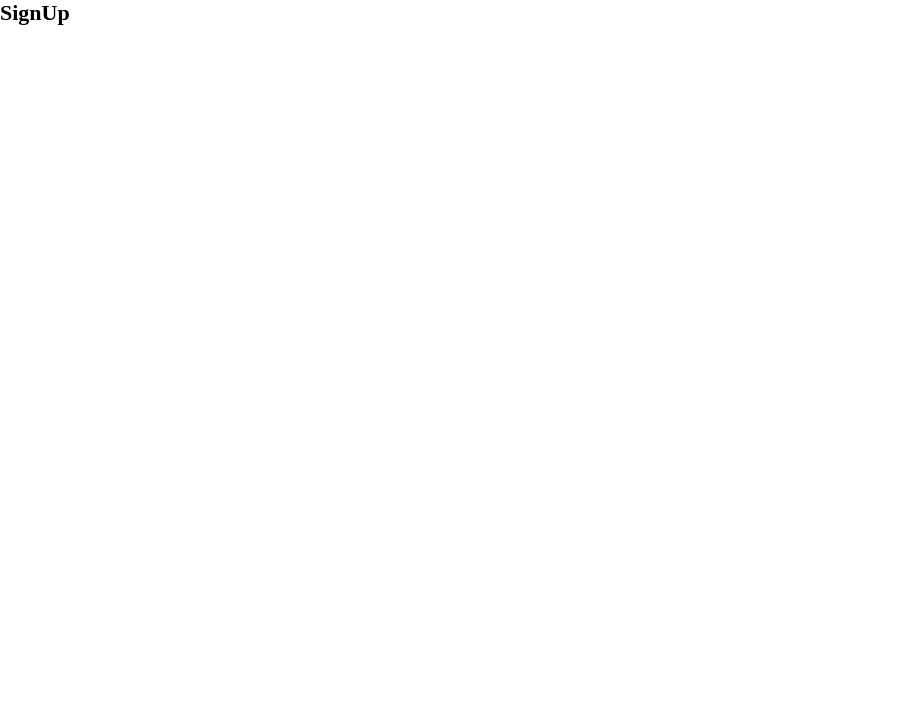
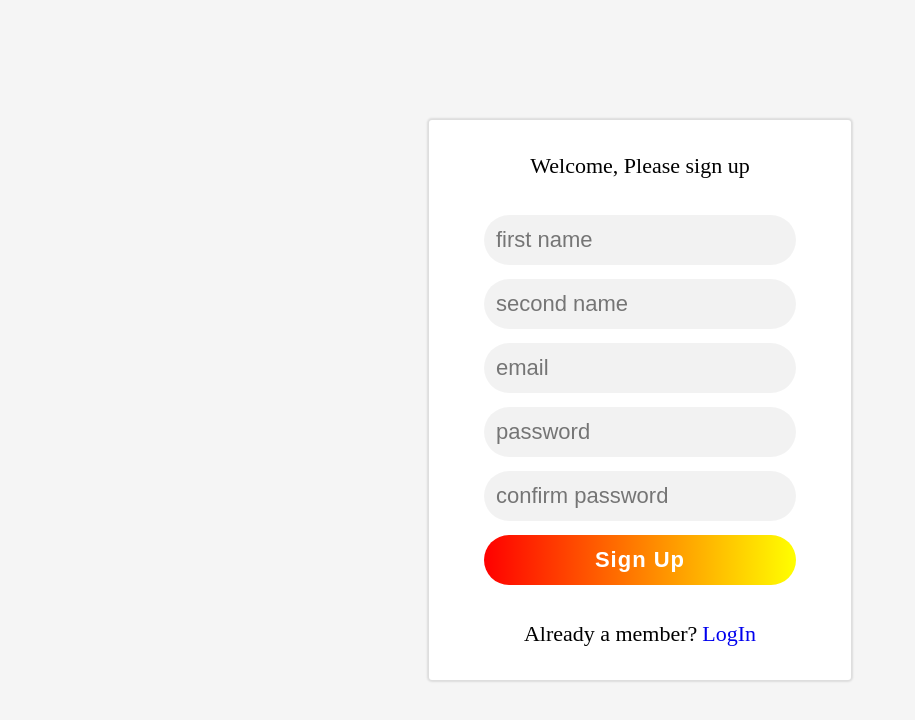
Before and after one commit to atulnitrr/tFront, a React (Create React App) app: page /signup in a window 1280 px wide. Shown: the top 720 px of the page, without its empty margins (0-915 px from the left). Built offline with nearby package versions, Linux system fonts and the light colour scheme.

Commit message:
Added sign up form

```diff
--- /dev/null
+++ b/src/css/Login.css
@@ -0,0 +1,55 @@
+* {
+  margin: 0;
+  padding: 0;
+  box-sizing: border-box;
+}
+
+.login-f-wrapper-top {
+  grid-column: 1/-1;
+  width: 100%;
+  display: flex;
+  justify-content: center;
+  align-items: center;
+  background-color: rgba(0, 0, 0, 0.04);
+}
+
+.login-f-wrapper {
+  /* border: 2px solid seagreen; */
+  min-height: calc(70%);
+  min-width: calc(30%);
+  display: flex;
+  flex-direction: column;
+  justify-content: space-between;
+  background-color: #fff;
+  box-shadow: 0 0 5px 5px rgba(0, 0, 0, 0.04);
+  padding: 50px 30px;
+}
+
+.login-form-wrapper {
+  display: flex;
+  flex-direction: column;
+  padding: 20px 30px;
+}
+
+.login-f-wrapper span {
+  text-align: center;
+  padding-top: 10px;
+}
+
+.login-form-wrapper > * {
+  margin: 10px 0;
+  padding: 12px;
+  background-color: rgba(0, 0, 0, 0.05);
+  outline: none;
+  border: none;
+  border-radius: 25px;
+}
+.already-a-mem-login {
+  text-align: center;
+  padding-bottom: 10px;
+}
+
+.mem-b a {
+  text-decoration: none;
+  padding-left: 5px;
+}
--- /dev/null
+++ b/src/css/SignUp.css
@@ -0,0 +1,66 @@
+* {
+  margin: 0;
+  padding: 0;
+  box-sizing: border-box;
+}
+
+.container {
+  /* border: 2px solid rebeccapurple; */
+}
+
+.sign-up-f-wrapper-top {
+  grid-column: 1/-1;
+  width: 100%;
+  /* border: 2px solid seagreen; */
+  display: flex;
+  justify-content: center;
+  align-items: center;
+  background-color: rgba(0, 0, 0, 0.04);
+}
+
+.sign-up-f-wrapper {
+  /* width: 100%; */
+  min-height: calc(70%);
+  min-width: calc(30%);
+  /* border: 1px solid rebeccapurple; */
+  padding: 33px 55px 33px 55px;
+  background-color: #fff;
+  display: flex;
+  flex-direction: column;
+  justify-content: space-between;
+  box-shadow: 0 0 2px 2px rgba(0, 0, 0, 0.1);
+  border-radius: 3px;
+}
+
+.signup-form-wrapper {
+  display: flex;
+  flex-direction: column;
+}
+
+.sign-up-f-wrapper span {
+  text-align: center;
+  /* justify-self: flex-end; */
+  /* flex-direction: column; */
+  /* justify-content: flex-end; */
+}
+
+.signup-form-wrapper > * {
+  margin: 7px 0;
+  padding: 12px;
+  border: none;
+  outline: none;
+  background-color: rgba(0, 0, 0, 0.05);
+  border-radius: 25px;
+}
+
+.form-btn {
+  letter-spacing: 1px;
+  color: #fff;
+  background-image: linear-gradient(to right, red, yellow);
+  cursor: pointer;
+  font-weight: bolder;
+}
+
+.already-a-mem {
+  text-align: center;
+}
--- a/src/pages/Login.js
+++ b/src/pages/Login.js
@@ -1,9 +1,26 @@
 import React from "react";
+import "../css/Login.css";
+import { Link } from "react-router-dom";
 
 function Login() {
   return (
-    <div>
-      <h3>login</h3>
+    <div className="container">
+      <div className="login-f-wrapper-top">
+        <div className="login-f-wrapper">
+          <span>Welcome, Please LogIn</span>
+          <form action="" className="login-form-wrapper">
+            <input type="email" placeholder="email" />
+            <input type="password" placeholder="password" />
+            <button className="form-btn" type="submit">
+              LogIn
+            </button>
+          </form>
+          <div className="already-a-mem-login mem-b">
+            Not a member?
+            <Link to="/signup">SignUp</Link>
+          </div>
+        </div>
+      </div>
     </div>
   );
 }
--- a/src/pages/SignUp.js
+++ b/src/pages/SignUp.js
@@ -1,10 +1,31 @@
 import React from "react";
 import axios from "axios";
+import { Link } from "react-router-dom";
+
+import "../css/SignUp.css";
 
 function SignUp() {
   return (
-    <div>
-      <h3>SignUp</h3>
+    <div className="container">
+      <div className="sign-up-f-wrapper-top">
+        <div className="sign-up-f-wrapper">
+          <span>Welcome, Please sign up</span>
+          <form action="" className="signup-form-wrapper">
+            <input type="first name" placeholder="first name" />
+            <input type="last name" placeholder="second name" />
+            <input type="email" placeholder="email" />
+            <input type="password" placeholder="password" />
+            <input type="confirm password" placeholder="confirm password" />
+            <button className="form-btn" type="submit">
+              Sign Up
+            </button>
+          </form>
+          <div className="already-a-mem mem-b">
+            Already a member?
+            <Link to="/login">LogIn</Link>
+          </div>
+        </div>
+      </div>
     </div>
   );
 }
```
